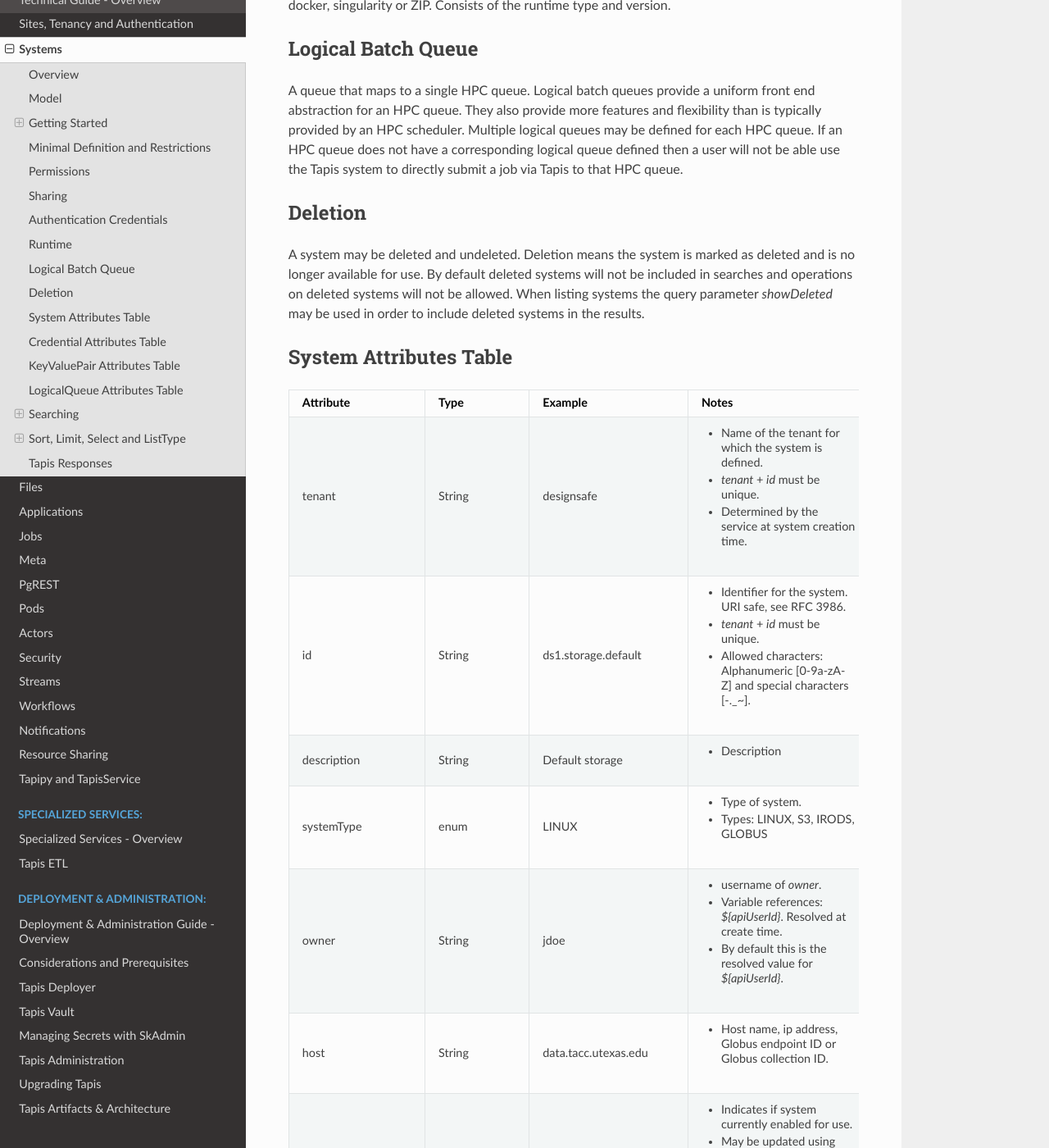
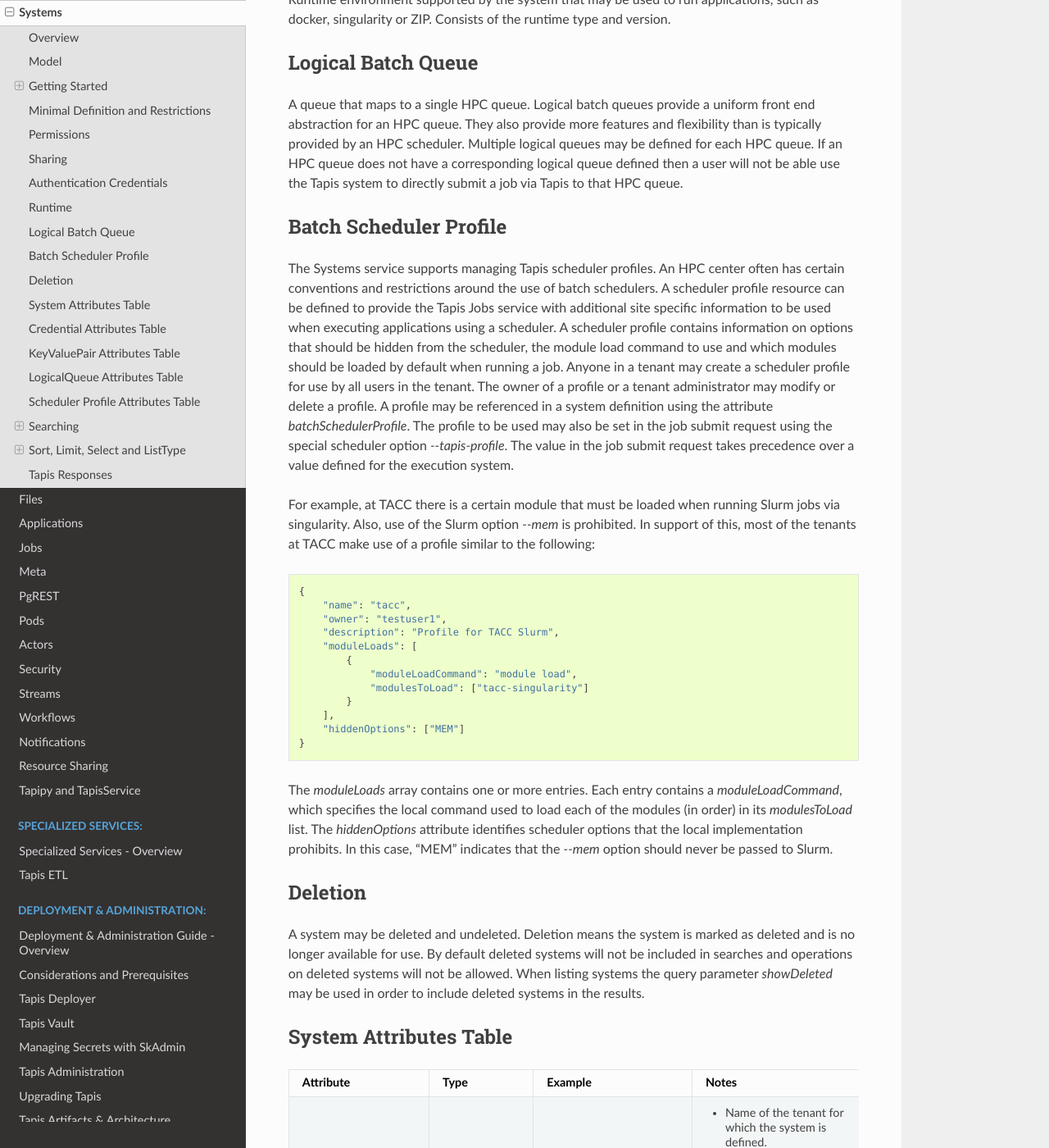
Before and after one commit to tapis-project/documentation, a Sphinx documentation site: the page built from source/technical/systems.rst, in a window 1280 px wide and 1400 px high, scrolled down 16620 px. Shown: the whole window at 82% size. Built offline with Sphinx 7.4.7 and the Read the Docs theme 2.0.0, drawn with Linux system fonts in a browser that asks for light colours; some of the changed text lies outside the part shown.

Commit message:
Systems: Add documenation on scheduler profiles.

```diff
--- a/source/technical/systems.rst
+++ b/source/technical/systems.rst
@@ -85,7 +85,7 @@ At a high level a system represents the following information:
   Indicates if system supports creating child systems using this system as the parent. By default this is *false*.
 Job related attributes
   Various attributes related to job execution such as *jobRuntimes*, *jobWorkingDir*,
-  *batchScheduler*, *batchLogicalQueues*
+  *batchScheduler*, *batchSchedulerProfile*, *batchLogicalQueues*
 
 .. _DTN Configuration: https://tapis.readthedocs.io/en/latest/technical/jobs.html#data-transfer-nodes
 
@@ -399,6 +399,7 @@ The response should look similar to the following::
         "jobMaxJobs": 2147483647,
         "jobMaxJobsPerUser": 2147483647,
         "batchScheduler": null,
+        "batchSchedulerProfile": null,
         "batchLogicalQueues": [],
         "batchDefaultLogicalQueue": null,
         "jobCapabilities": [],
@@ -707,6 +708,43 @@ They also provide more features and flexibility than is typically provided by an
 may be defined for each HPC queue. If an HPC queue does not have a corresponding logical queue defined then a user will
 not be able use the Tapis system to directly submit a job via Tapis to that HPC queue.
 
+-----------------------
+Batch Scheduler Profile
+-----------------------
+The Systems service supports managing Tapis scheduler profiles. An HPC center often has certain conventions
+and restrictions around the use of batch schedulers. A scheduler profile resource can be defined to provide the
+Tapis Jobs service with additional site specific information to be used when executing applications using a
+scheduler. A scheduler profile contains information on options that should be hidden from the scheduler,
+the module load command to use and which modules should be loaded by default when running a job. Anyone in a
+tenant may create a scheduler profile for use by all users in the tenant. The owner of a profile or a
+tenant administrator may modify or delete a profile. A profile may be referenced in a system definition using the
+attribute *batchSchedulerProfile*. The profile to be used may also be set in the job submit request using the
+special scheduler option *\-\-tapis-profile*. The value in the job submit request takes precedence over a value
+defined for the execution system.
+
+For example, at TACC there is a certain module that must be loaded when running Slurm jobs via singularity. Also, use of
+the Slurm option *\-\-mem* is prohibited. In support of this, most of the tenants at TACC make use of a profile similar
+to the following::
+
+    {
+        "name": "tacc",
+        "owner": "testuser1",
+        "description": "Profile for TACC Slurm",
+        "moduleLoads": [
+            {
+                "moduleLoadCommand": "module load",
+                "modulesToLoad": ["tacc-singularity"]
+            }
+        ],
+        "hiddenOptions": ["MEM"]
+    }
+
+The *moduleLoads* array contains one or more entries. Each entry contains a *moduleLoadCommand*, which specifies the
+local command used to load each of the modules (in order) in its *modulesToLoad* list.
+The *hiddenOptions* attribute identifies scheduler options that the local implementation prohibits.
+In this case, "MEM" indicates that the *\-\-mem* option should never be passed to Slurm.
+
+
 ..
     -----------------
     Capabilities
@@ -835,6 +873,8 @@ System Attributes Table
 | batchScheduler      | String         | SLURM                | - Type of scheduler used when running batch jobs.                                    |
 |                     |                |                      | - Schedulers: SLURM                                                                  |
 +---------------------+----------------+----------------------+--------------------------------------------------------------------------------------+
+|batchSchedulerProfile| String         |                      | - Default Tapis scheduler profile for batch jobs.                                    |
++---------------------+----------------+----------------------+--------------------------------------------------------------------------------------+
 | batchLogicalQueues  | [LogicalQueue] |                      | - List of logical queues available on the system.                                    |
 |                     |                |                      | - Each logical queue maps to a single HPC queue.                                     |
 |                     |                |                      | - Multiple logical queues may be defined for each HPC queue.                         |
@@ -954,6 +994,24 @@ LogicalQueue Attributes Table
 | maxMinutes          | int            |                      | - Maximum run time in minutes that can be requested when submitting a job.           |
 |                     |                |                      | - Default is unlimited                                                               |
 +---------------------+----------------+----------------------+--------------------------------------------------------------------------------------+
+
+----------------------------------
+Scheduler Profile Attributes Table
+----------------------------------
+
++---------------------+----------+----------------------+--------------------------------------------------------------------------------------+
+| Attribute           | Type     | Example              | Notes                                                                                |
++=====================+==========+======================+======================================================================================+
+| name                | String   |   tacc               | - Name. Required. *tenant* + *name* uniquely identifies the profile.                 |
++---------------------+----------+----------------------+--------------------------------------------------------------------------------------+
+| owner               | String   |   jdoe               | - Tapis user that created the profile.                                               |
++---------------------+----------+----------------------+--------------------------------------------------------------------------------------+
+| description         | String   |                      | - Description                                                                        |
++---------------------+----------+----------------------+--------------------------------------------------------------------------------------+
+| moduleLoads         | Array    |                      | - Each entry contains a module command a list of modules to load.                    |
++---------------------+----------+----------------------+--------------------------------------------------------------------------------------+
+| hiddenOptions       | String[] |  ["MEM"]             | - List of locally prohibited scheduler options that should be filtered out.          |
++---------------------+----------+----------------------+--------------------------------------------------------------------------------------+
 
 ..
     ---------------------------
```
